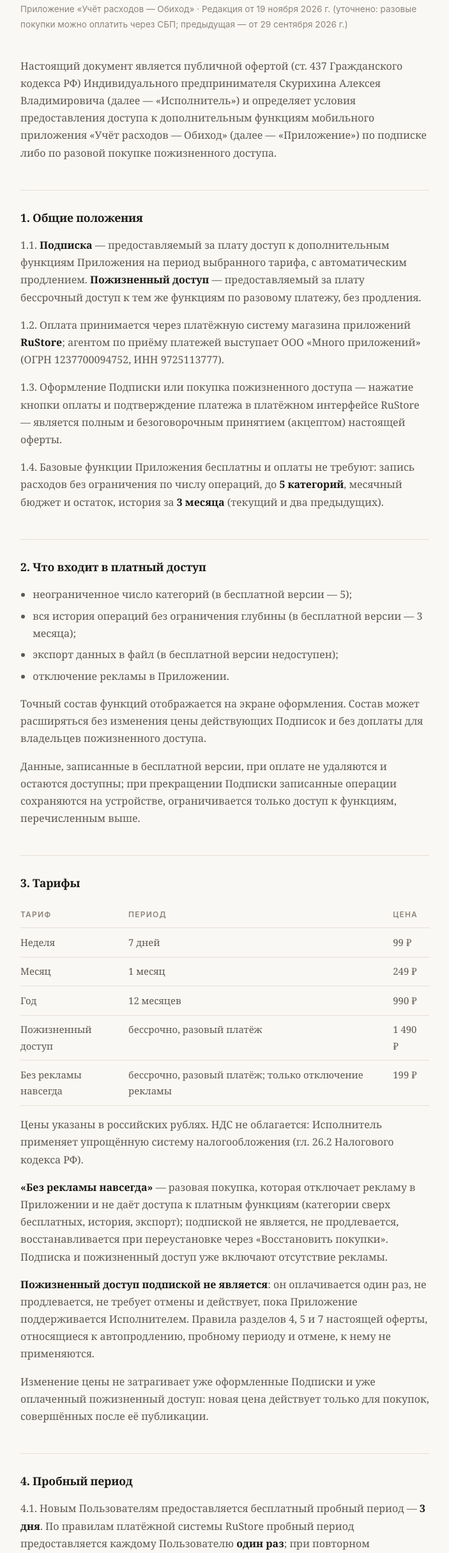
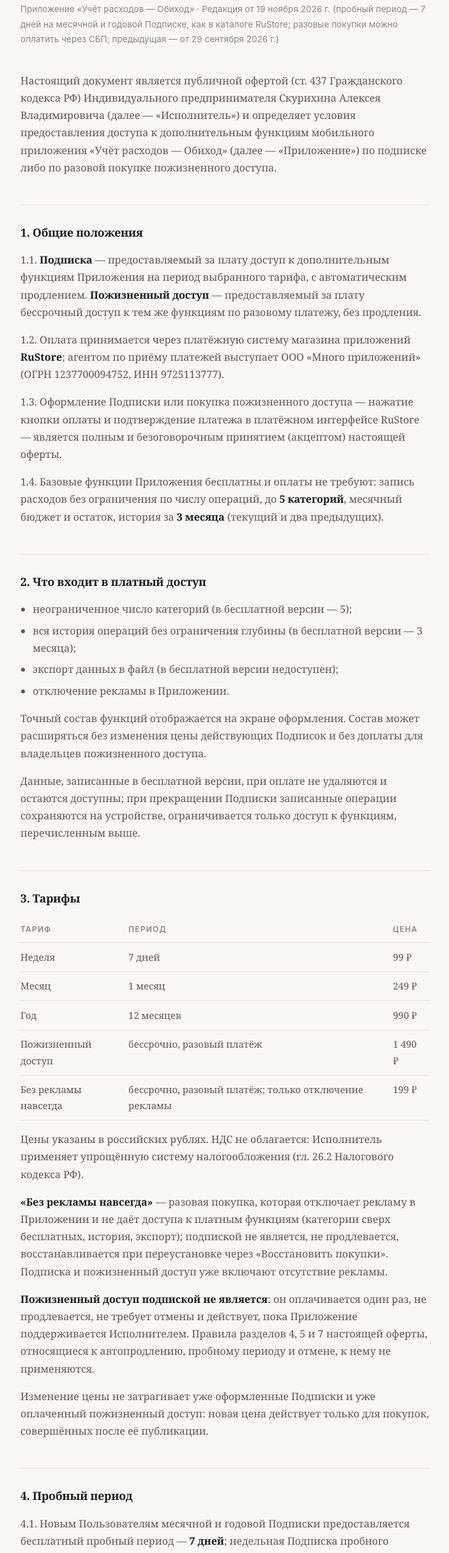
Before and after one commit to isumvek/obihodapp, a plain HTML site: page budget/offer/index.html in a window 1280 px wide. Shown: the part 223-2651 px from the top of the page at 64% size, without its empty margins (288-991 px from the left). Drawn offline with Linux system fonts and the light colour scheme.

Commit message:
budget/offer 4.1: пробный период 7 дней на месячной и годовой подписке (так в каталоге RuStore, сверено с экраном оплаты 19.11), у недельной — нет; напоминание за сутки (4.2) — в приложении с 1.0.18
Co-Authored-By: Claude Opus 5.5 <noreply@anthropic.com>

```diff
--- a/budget/offer/index.html
+++ b/budget/offer/index.html
@@ -90,7 +90,7 @@
 </div>
 
 <h1>Публичная оферта на подписку</h1>
-<p class="rev">Приложение «Учёт расходов — Обиход» · Редакция от 19 ноября 2026 г. (уточнено: разовые покупки можно оплатить через СБП; предыдущая — от 29 сентября 2026 г.)</p>
+<p class="rev">Приложение «Учёт расходов — Обиход» · Редакция от 19 ноября 2026 г. (пробный период — 7 дней на месячной и годовой Подписке, как в каталоге RuStore; разовые покупки можно оплатить через СБП; предыдущая — от 29 сентября 2026 г.)</p>
 
 <p>Настоящий документ является публичной офертой (ст. 437 Гражданского кодекса РФ) Индивидуального предпринимателя Скурихина Алексея Владимировича (далее — «Исполнитель») и определяет условия предоставления доступа к дополнительным функциям мобильного приложения «Учёт расходов — Обиход» (далее — «Приложение») по подписке либо по разовой покупке пожизненного доступа.</p>
 
@@ -127,7 +127,7 @@
 <p>Изменение цены не затрагивает уже оформленные Подписки и уже оплаченный пожизненный доступ: новая цена действует только для покупок, совершённых после её публикации.</p>
 
 <h2>4. Пробный период</h2>
-<p>4.1. Новым Пользователям предоставляется бесплатный пробный период — <strong>3 дня</strong>. По правилам платёжной системы RuStore пробный период предоставляется каждому Пользователю <strong>один раз</strong>; при повторном оформлении Подписки списание происходит сразу по тарифу.</p>
+<p>4.1. Новым Пользователям месячной и годовой Подписки предоставляется бесплатный пробный период — <strong>7 дней</strong>; недельная Подписка пробного периода не имеет. Точные условия показываются на экране оплаты в Приложении и в платёжной форме RuStore перед подтверждением. По правилам платёжной системы RuStore пробный период предоставляется каждому Пользователю <strong>один раз</strong>; при повторном оформлении Подписки списание происходит сразу по тарифу.</p>
 <p>4.2. Не позднее чем за сутки до окончания пробного периода Приложение направляет напоминание. Если Подписка не отменена до окончания пробного периода, происходит списание по выбранному тарифу.</p>
 <p>4.3. Отмена в течение пробного периода бесплатна: списание не производится, доступ сохраняется до конца пробного периода.</p>
 <p>4.4. Пробный период предоставляется только на Подписку. Пожизненный доступ пробного периода не имеет и оплачивается сразу.</p>
```
